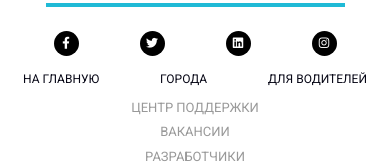
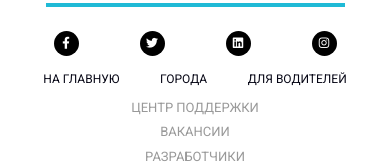
Before and after one commit to Dev1LtJ/UberLP, a plain HTML site: page index.html in a window 390 px wide. Shown: the part 7186-7349 px from the top of the page. Drawn offline with Linux system fonts and the light colour scheme; files whose address does not match are found by name.

Commit message:
Small corrections

```diff
--- a/sass/style.sass
+++ b/sass/style.sass
@@ -765,6 +765,7 @@ footer
 				width: 100%
 				&-block-1
 					flex-direction: row
+					justify-content: space-around
 					a
 						margin-bottom: 0
 						font-size: 12px
```
Also changed, not shown: css/style.min.css, 1 other file.
